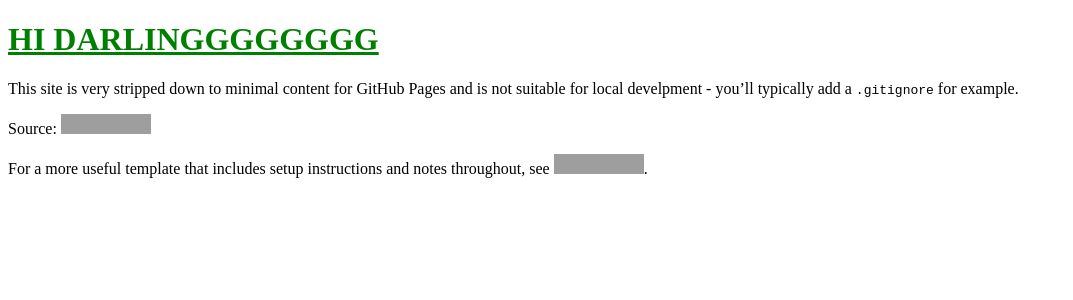
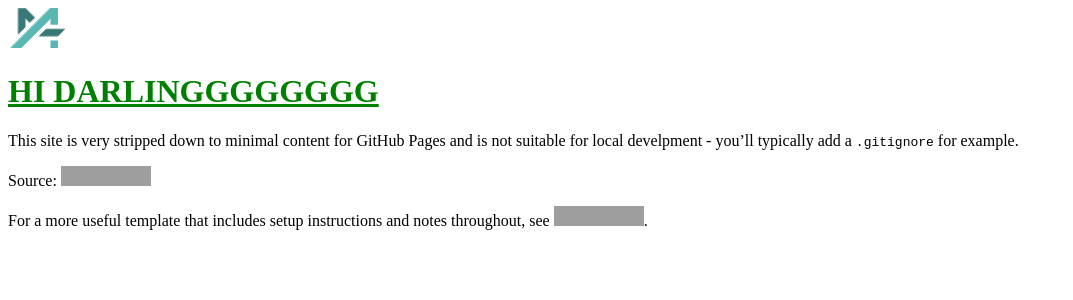
Before and after one commit to marco-afonso/marco-afonso.github.io, a Jekyll site: the page built from index.md, in a window 1280 px wide. Shown: the top 300 px of the page, without its empty margins (0-1073 px from the left). Built offline with Jekyll 4.4.1, drawn with Linux system fonts in a browser that asks for light colours; some web fonts are replaced; grey boxes are pictures that could not be loaded.

Commit message:
added favion

```diff
--- a/_includes/head.html
+++ b/_includes/head.html
@@ -10,16 +10,10 @@
     <meta name="author" content="{{ site.author }}">
 
     <!-- Favicon -->
-    <link rel="shortcut icon" href="/assets/favicon/favicon.ico" type="image/x-icon" />
-    <link rel="apple-touch-icon" sizes="120x120" href="/assets/favicon/120_APPLE.png">
-    <link rel="apple-touch-icon" sizes="152x152" href="/assets/favicon/152_APPLE.png">
-    <link rel="apple-touch-icon" sizes="180x180" href="/assets/favicon/180_APPLE.png">
-    <link rel="icon" type="image/png" sizes="32x32" href="/assets/favicon/32.png">
-    <link rel="icon" type="image/png" sizes="16x16" href="/assets/favicon/16.png">
-    <link rel="icon" type="image/png" sizes="64x64" href="/assets/favicon/64.png">
-    <link rel="icon" type="image/png" sizes="128x128" href="/assets/favicon/128.png">
-    <link rel="icon" type="image/png" sizes="196x196" href="/assets/favicon/196.png">
-    <link rel="manifest" href="/assets/manifest.json">
+    <link rel="icon" type="image/x-icon" href="/assets/favicon/favicon.ico" />
+    <link rel="shortcut icon" type="image/x-icon" href="/assets/favicon/favicon.ico" />
+    <link rel="apple-touch-icon" href="/assets/favicon/apple-touch-icon.png">
+    <!--<link rel="manifest" href="/assets/manifest.json">-->
 
     <!-- Open Graph Metas-->
     <meta property="og:title" content="Designs by Marco Afonso" />
@@ -33,7 +27,6 @@
     <meta name="viewport" content="width=device-width, initial-scale=1, minimum-scale=1.0, shrink-to-fit=no">
 
     <!-- Page CSS -->
-    <link rel="preload" as="font" href="/assets/fonts/marksans.woff2" type="font/woff2" crossorigin="anonymous">
     <link rel="stylesheet" type="text/css" href="/assets/css/main.css">
 
     <!-- Global site tag (gtag.js) - Google Analytics -->
--- /dev/null
+++ b/_sass/_fonts.scss
@@ -0,0 +1,8 @@
+@import url("https://fonts.googleapis.com/css2?family=Montserrat:ital,wght@0,300;0,400;0,700;1,400&display=swap");
+@font-face {
+  font-family: "FontAwesome";
+  src: url("//netdna.bootstrapcdn.com/font-awesome/4.7.0/fonts/fontawesome-webfont.eot?v=4.7.0");
+  src: url("//netdna.bootstrapcdn.com/font-awesome/4.7.0/fonts/fontawesome-webfont.eot?#iefix&v=4.7.0") format("embedded-opentype"), url("//netdna.bootstrapcdn.com/font-awesome/4.7.0/fonts/fontawesome-webfont.woff2?v=4.7.0") format("woff2"), url("//netdna.bootstrapcdn.com/font-awesome/4.7.0/fonts/fontawesome-webfont.woff?v=4.7.0") format("woff"), url("//netdna.bootstrapcdn.com/font-awesome/4.7.0/fonts/fontawesome-webfont.ttf?v=4.7.0") format("truetype"), url("//netdna.bootstrapcdn.com/font-awesome/4.7.0/fonts/fontawesome-webfont.svg?v=4.7.0#fontawesomeregular") format("svg");
+  font-weight: normal;
+  font-style: normal;
+}
--- /dev/null
+++ b/_sass/_logo-animation.scss
@@ -0,0 +1,47 @@
+.svg-logo .right-arm-top, .svg-logo .right-arm-bottom, .svg-logo .right-cross, .svg-logo .left-arm, .svg-logo .left-cross, .svg-logo .letter-a-line {
+    animation-name: from-height-0;
+    animation-fill-mode: both;
+    animation-timing-function: ease-out;
+  }
+  .svg-logo .right-arm-top, .svg-logo .right-arm-bottom, .svg-logo .right-cross {
+    fill: #58b7b3;
+  }
+  .svg-logo .left-arm, .svg-logo .left-cross, .svg-logo .letter-a-line {
+    fill: #387877;
+  }
+  .svg-logo .right-arm-top {
+    animation-timing-function: linear;
+    animation-delay: 600ms;
+    animation-duration: 200ms;
+  }
+  .svg-logo .right-arm-bottom {
+    animation-timing-function: ease-out;
+    animation-delay: 840ms;
+    animation-duration: 80ms;
+  }
+  .svg-logo .right-cross {
+    animation-timing-function: ease-in;
+    animation-delay: 200ms;
+    animation-duration: 400ms;
+  }
+  .svg-logo .left-arm {
+    animation-timing-function: ease-in;
+    animation-delay: 200ms;
+    animation-duration: 200ms;
+  }
+  .svg-logo .left-cross {
+    animation-timing-function: linear;
+    animation-delay: 400ms;
+    animation-duration: 100ms;
+  }
+  .svg-logo .letter-a-line {
+    animation-timing-function: ease-out;
+    animation-delay: 560ms;
+    animation-duration: 200ms;
+  }
+  @keyframes from-height-0 {
+    from {
+      opacity: 0;
+      height: 0;
+    }
+  }
--- a/_sass/_site.scss
+++ b/_sass/_site.scss
@@ -1,3 +1,6 @@
+@import "fonts";
+@import "logo-animation";
+
 h1{
     color: green;
     text-decoration: underline;
--- a/index.md
+++ b/index.md
@@ -1,6 +1,8 @@
 ---
 title: Home
 ---
+
+{% include logo.svg %}
 
 # Hi Darlingggggggg
 
```
Also changed, not shown: _includes/logo.svg (added), assets/favicon/android-chrome-192x192.png (added), assets/favicon/android-chrome-512x512.png (added), assets/favicon/apple-touch-icon.png (added), assets/favicon/favicon-16x16.png (added), assets/favicon/favicon-32x32.png (added), assets/favicon/favicon.ico (added), assets/fonts/Mafrense-Bold.otf (added).
